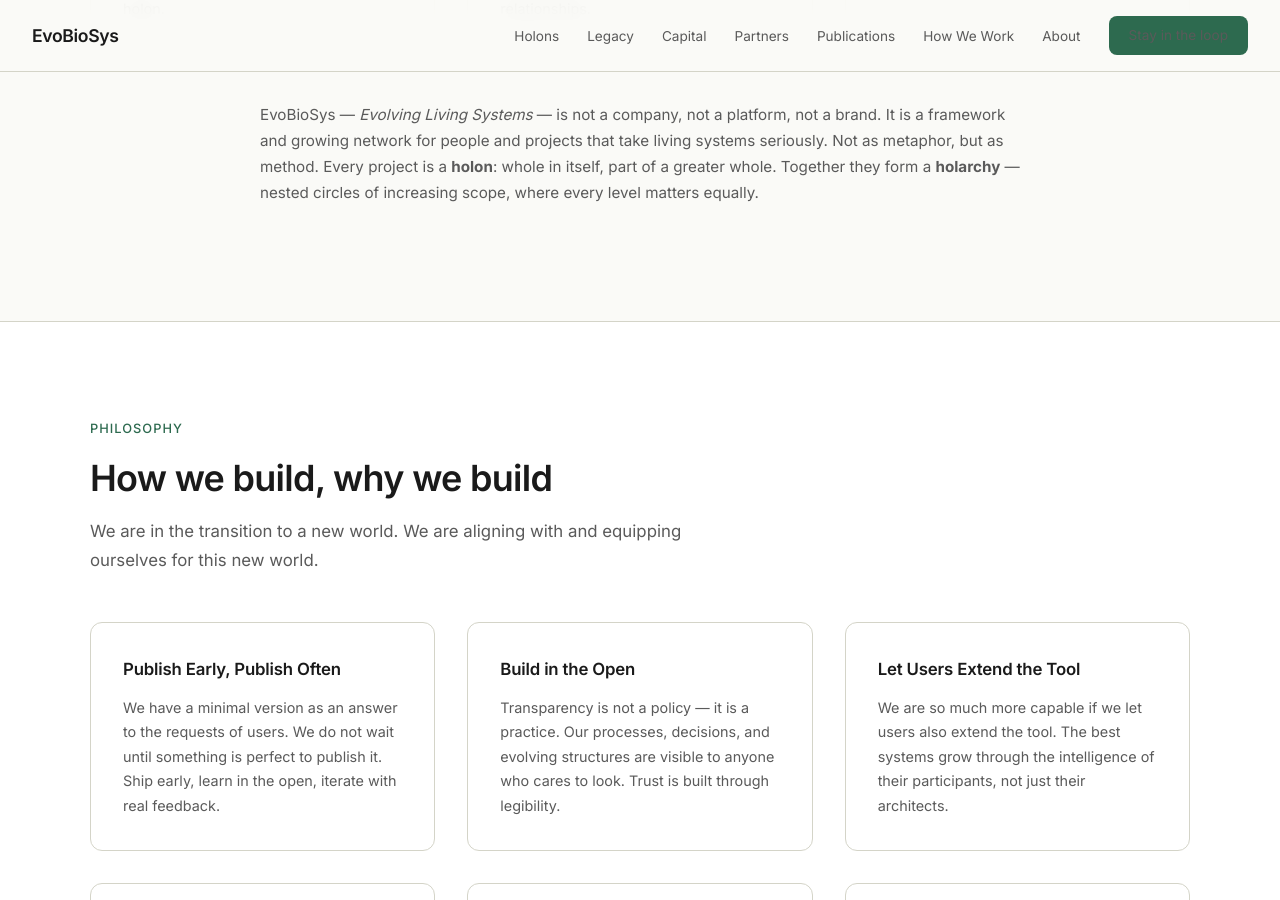
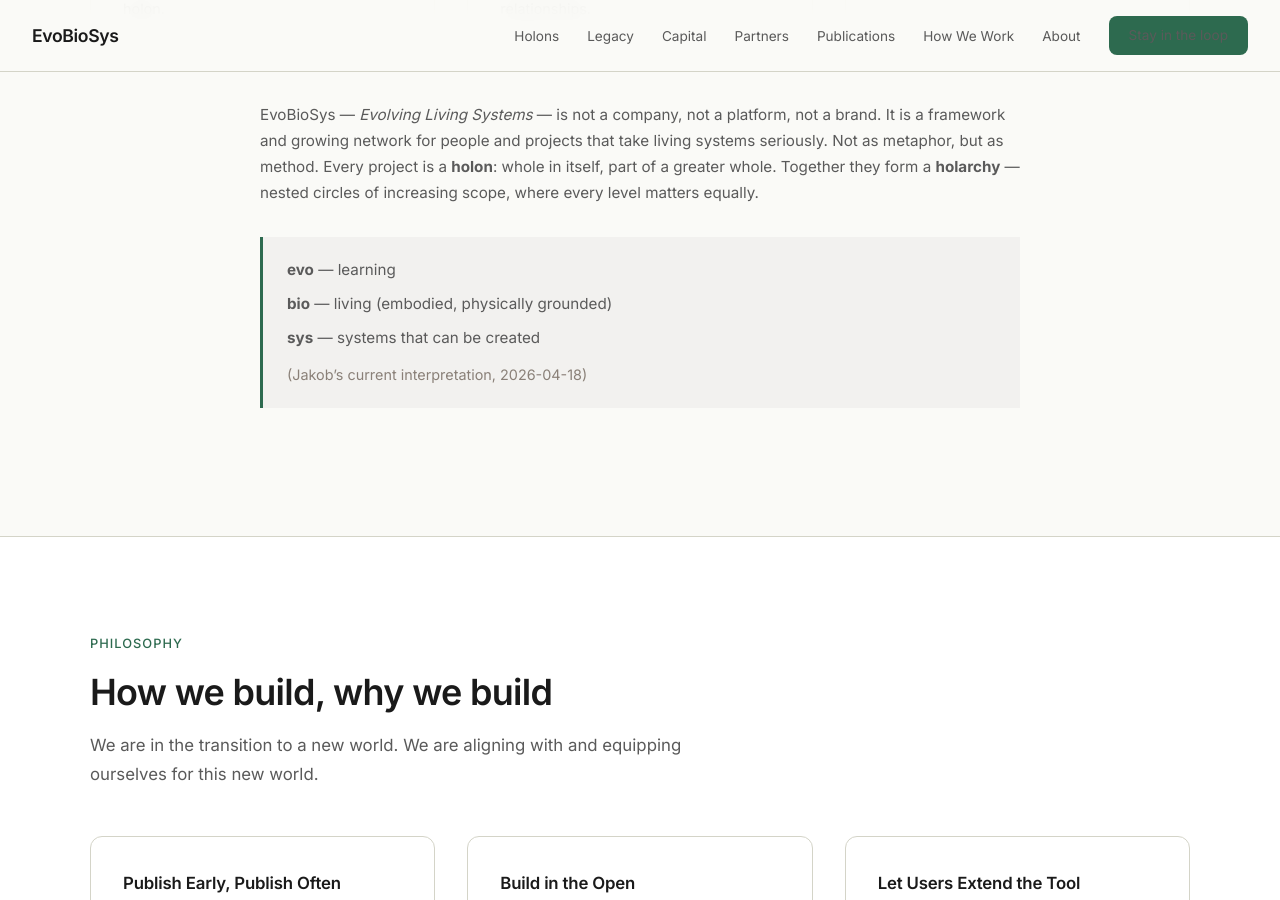
Before and after one commit to Evobiosys/evobiosys.org, a Jekyll site: the page built from about.html, in a window 1280 px wide and 900 px high, scrolled down 1027 px. Built offline with Jekyll 4.4.1, drawn with Linux system fonts in a browser that asks for light colours.

Commit message:
chore: add current evo/bio/sys interpretation

```diff
--- a/about.html
+++ b/about.html
@@ -74,6 +74,15 @@ permalink: /about/
           whole. Together they form a <strong>holarchy</strong> &mdash; nested circles of
           increasing scope, where every level matters equally.
         </p>
+
+        <blockquote style="margin-top: 2rem; padding: 1.25rem 1.5rem; border-left: 3px solid var(--color-accent, #7c6f64); background: var(--color-surface-alt, rgba(124, 111, 100, 0.06)); font-style: normal;">
+          <p style="margin: 0 0 0.5rem 0;"><strong>evo</strong> &mdash; learning</p>
+          <p style="margin: 0 0 0.5rem 0;"><strong>bio</strong> &mdash; living (embodied, physically grounded)</p>
+          <p style="margin: 0 0 0.75rem 0;"><strong>sys</strong> &mdash; systems that can be created</p>
+          <p style="margin: 0; font-size: 0.9em; color: var(--color-text-dim, #8a8078);">
+            (Jakob&rsquo;s current interpretation, 2026-04-18)
+          </p>
+        </blockquote>
       </div>
     </div>
   </div>
```
